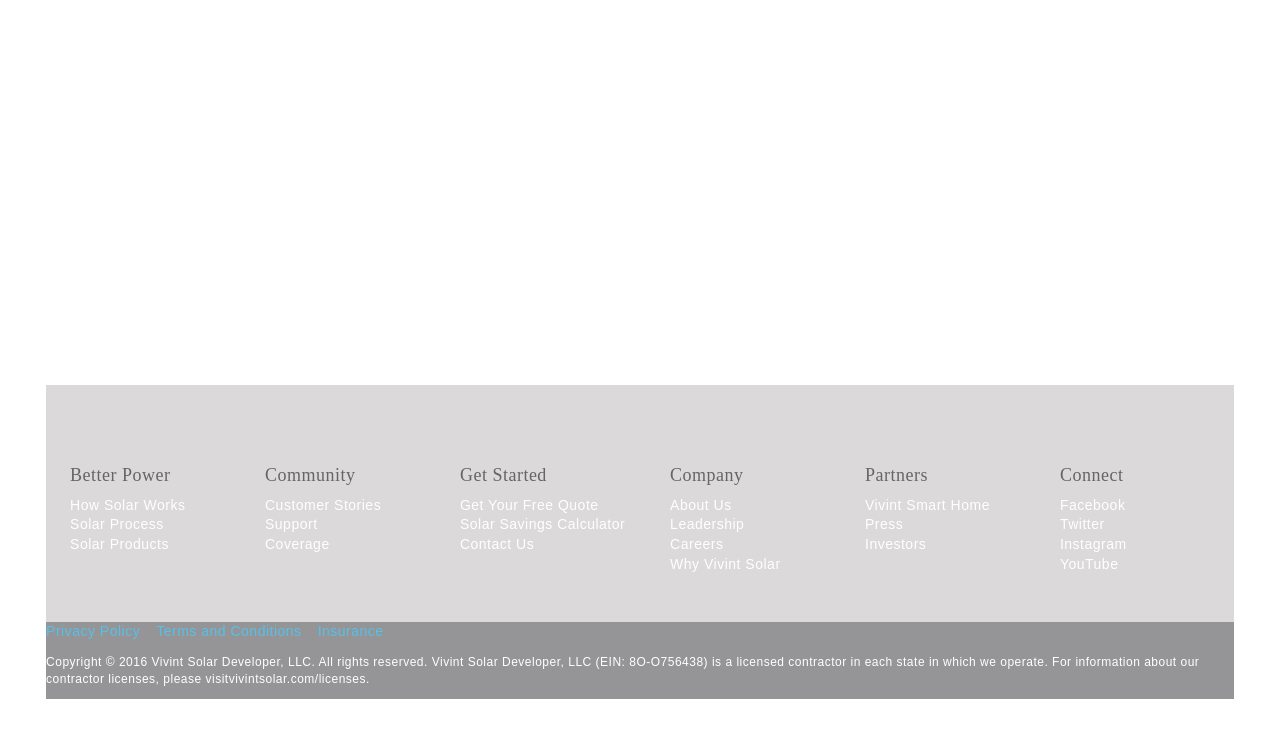
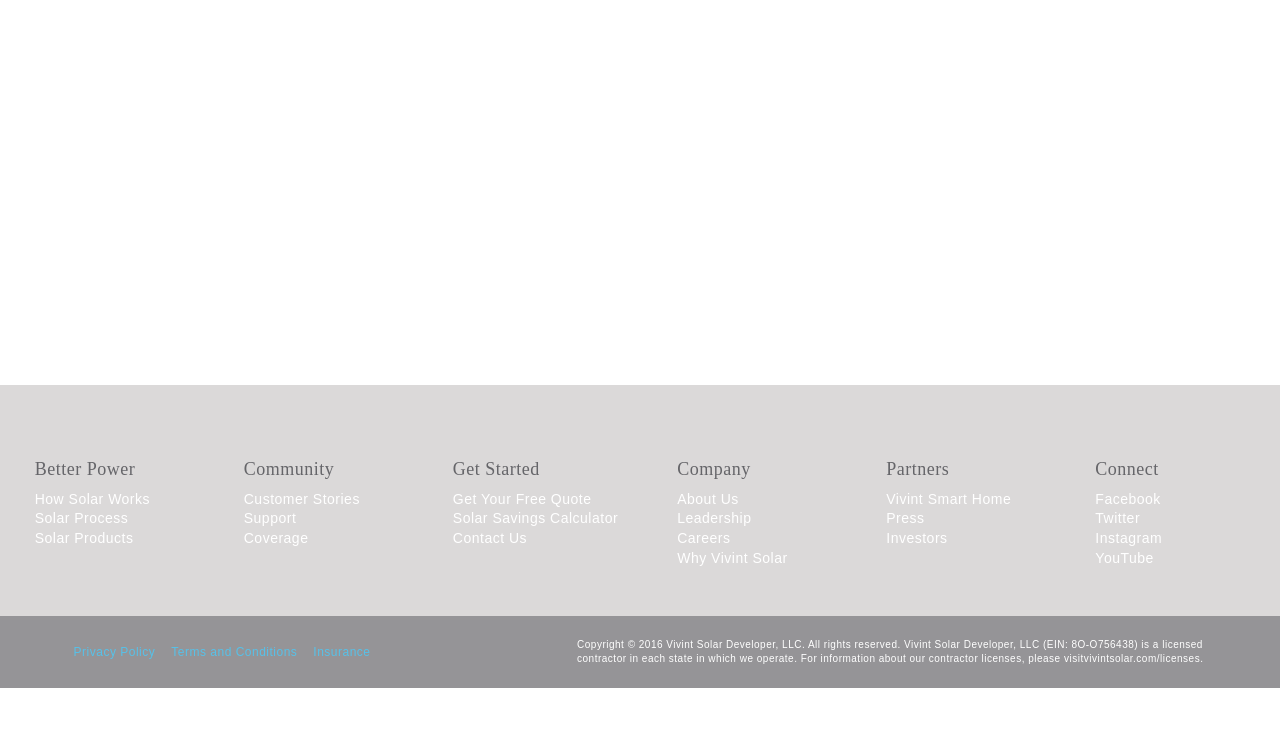
Before and after one commit to VivintSolar/daylight, a website: page public/index.html in a window 1280 px wide. Shown: the part 161-898 px from the top of the page. After the commit the page ends 849 px from the top, so only its background shows below. Drawn offline with Linux system fonts and the light colour scheme; files that its build step writes are made by us from their sources; a web font is replaced by a local one.

Commit message:
dialing in sunset a bit

```diff
--- a/components/sunset/sunset.jade
+++ b/components/sunset/sunset.jade
@@ -1,27 +1,28 @@
-footer.sunset
-    .sunset__menus
+footer.sunset.lumen-frame--wide
+    .sunset__wrapper
+        .sunset__menus
 
-        each column in menus
-            //- - console.log(column)
-            each item in column
-                //- | #{item}
-            div.sunset__column
-                h3 #{column.title}
+            each column in menus
+                //- - console.log(column)
+                each item in column
+                    //- | #{item}
+                div.sunset__column
+                    h3 #{column.title}
 
-                ul
-                    each item, key in column.menu
-                        li
-                            a(href="#{item.link}") #{item.text}
+                    ul
+                        each item, key in column.menu
+                            li
+                                a(href="#{item.link}") #{item.text}
 
-    .sunset__legal
-        .sunset__legal-links
-            a(href="http://www.vivintsolar.com/en/privacy-policy") Privacy Policy
-            a(href="http://www.vivintsolar.com/en/terms-of-use") Terms and Conditions
-            a(href="http://www.vivintsolar.com/en/solar-insurance") Insurance
-        .sunset__copyright
-            p Copyright © 2016 Vivint Solar Developer, LLC. All rights reserved. Vivint Solar Developer, LLC (EIN: 8O‐O756438) is a licensed contractor in each state in which we operate. For information about our contractor licenses, please visit
-                a(href="http://www.vivintsolar.com/en/licenses") vivintsolar.com/licenses
-                |.
+        .sunset__legal
+            .sunset__legal-links
+                a(href="http://www.vivintsolar.com/en/privacy-policy") Privacy Policy
+                a(href="http://www.vivintsolar.com/en/terms-of-use") Terms and Conditions
+                a(href="http://www.vivintsolar.com/en/solar-insurance") Insurance
+            .sunset__copyright
+                p Copyright © 2016 Vivint Solar Developer, LLC. All rights reserved. Vivint Solar Developer, LLC (EIN: 8O‐O756438) is a licensed contractor in each state in which we operate. For information about our contractor licenses, please visit
+                    a(href="http://www.vivintsolar.com/en/licenses") vivintsolar.com/licenses
+                    |.
 
 script(type="application/ld+json").
     {
--- a/components/sunset/sunset.scss
+++ b/components/sunset/sunset.scss
@@ -1,8 +1,12 @@
 .sunset {
-    background-color: $color__gray--500;
-    font-size: $font__size--300;
-    margin-bottom: $spacing--500;
-    padding-top: $spacing--500;
+    &__wrapper {
+
+        background-color: $color__gray--500;
+        font-size: $font__size--300;
+        /*margin-bottom: $spacing--500;*/
+        padding-top: $spacing--500;
+        @include lumen-fullbleed-background('wide');
+    }
     h3 {
         color: $color__gray--700;
         font-size: $font__size--500;
@@ -41,26 +45,39 @@
         min-width:150px;
     }
     &__legal {
+        @include lumen-fullbleed-background('wide');
         background-color: $color__gray--600;
         color: $color__white;
         display:flex;
         flex-direction: row;
-        justify-content: space-between;
+        justify-content: space-around;
         flex-wrap: wrap;
+        padding-top: $spacing--200;
+        padding-bottom: $spacing--200;
         &-links {
-            flex:1 1 auto;
+            width: 30%;
+            min-width:300px;
+            align-content: center;
+            display:flex;
+            align-items: center;
+            white-space: nowrap;
+            a {
+                font-size: $font__size--200;
+                display: inline-block;
+                margin-right: $spacing--300;
+                color: $color__blue;
+                /*text-decoration: underline;*/
+            }
         }
     }
     &__copyright {
         /*margin-top: $spacing--500;*/
-        font-size: $font__size--200;
+        font-size: $font__size--100;
         /*color: $color__gray--600;*/
-        flex:1 2 auto;
-    }
-    &__legal-links a {
-        display: inline-block;
-        margin-right: $spacing--300;
-        color: $color__blue;
-        /*text-decoration: underline;*/
+        width: 100%;
+        @media (min-width: $breakpoint--500) {
+            width:50%;
+            min-width:500px;
+        }
     }
 }
--- a/package.json
+++ b/package.json
@@ -34,8 +34,8 @@
     "gulp-jade": "1.1.x",
     "gulp-data": "1.2.x",
     "gulp-path": "3.0.x",
-    "lumen-sass": "0.0.x",
-    "lumen-layout": "0.0.x"
+    "@slr/lumen-sass": "0.1.x",
+    "@slr/lumen-layout": "0.0.x"
   },
   "publishConfig": {
     "registry": "http://npm.gosolar.com"
--- a/public/index.html
+++ b/public/index.html
@@ -26,7 +26,8 @@
  -->
 
 
-<footer class="sunset">
+<footer class="sunset lumen-frame--wide">
+  <div class="sunset__wrapper">
     <div class="sunset__menus">
       <div class="sunset__column">
         <h3>Better Power</h3>
@@ -85,6 +86,7 @@
         <p>Copyright © 2016 Vivint Solar Developer, LLC. All rights reserved. Vivint Solar Developer, LLC (EIN: 8O‐O756438) is a licensed contractor in each state in which we operate. For information about our contractor licenses, please visit<a href="http://www.vivintsolar.com/en/licenses">vivintsolar.com/licenses</a>.</p>
       </div>
     </div>
+  </div>
 </footer>
 <script type="application/ld+json">
   {
--- a/sass/daylight.scss
+++ b/sass/daylight.scss
@@ -1,6 +1,6 @@
 $includeBase: false;
-@import '../node_modules/lumen-sass/lumen-sass';
-@import '../node_modules/lumen-layout/lumen-layout';
+@import '../node_modules/@slr/lumen-sass/lumen-sass';
+@import '../node_modules/@slr/lumen-layout/lumen-layout';
 
 .sunrise, .sunset, .sunrise-menu {
     font-family: $font__family--sans;
```
Also changed, not shown: public/css/daylight.css, public/sunset/sunset.html. Lines whose indentation alone changed are shown as unchanged.
